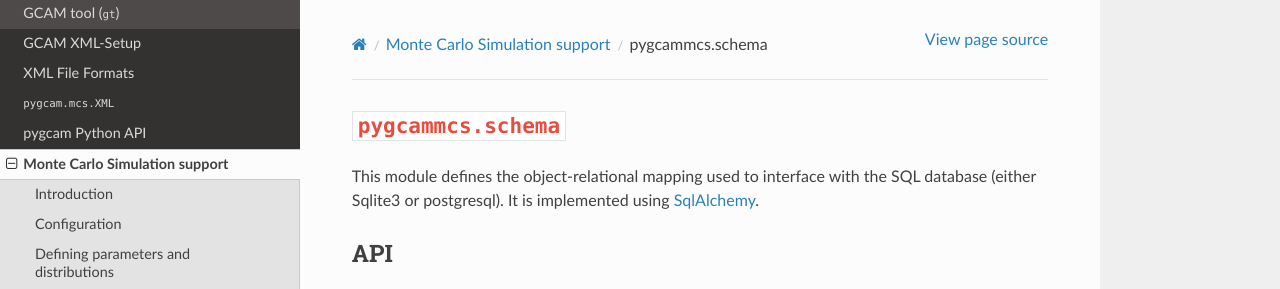
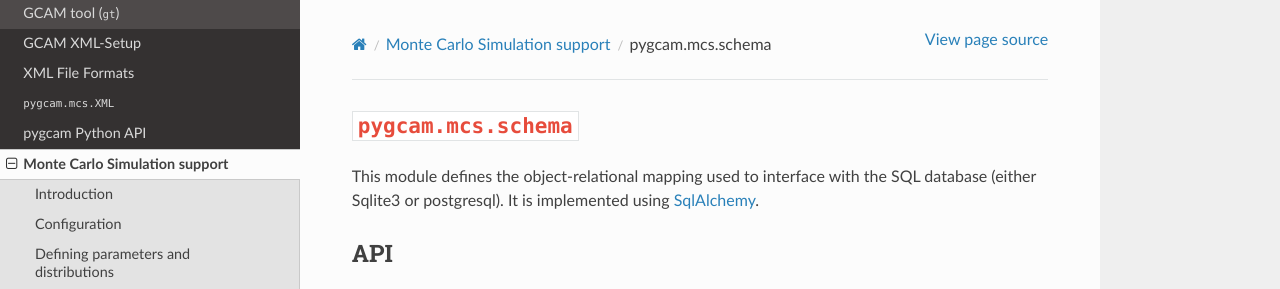
Before and after one commit to JGCRI/pygcam, a Sphinx documentation site: the page built from docs/source/mcs/pygcam.mcs.schema.rst, in a window 1280 px wide, cut to the strip 0-289 px from the top of the page. Built offline with Sphinx 7.4.7 and the Read the Docs theme 2.0.0, drawn with Linux system fonts in a browser that asks for light colours; the version number is read from the project's files by our own code; some of the changed text lies outside the part shown.

Commit message:
Cleaned up docs

```diff
--- a/docs/source/conf.py
+++ b/docs/source/conf.py
@@ -18,7 +18,7 @@
 # If extensions (or modules to document with autodoc) are in another directory,
 # add these directories to sys.path here. If the directory is relative to the
 # documentation root, use os.path.abspath to make it absolute, like shown here.
-sys.path.insert(0, os.path.abspath('../../..'))
+sys.path.insert(0, os.path.abspath('../..'))
 
 from pygcam.version import VERSION
 
--- a/docs/source/mcs/pygcam.mcs.schema.rst
+++ b/docs/source/mcs/pygcam.mcs.schema.rst
@@ -1,4 +1,4 @@
-``pygcammcs.schema``
+``pygcam.mcs.schema``
 ============================
 
 This module defines the object-relational mapping used to interface
@@ -8,5 +8,5 @@
 API
 ---
 
-.. automodule:: pygcammcs.schema
+.. automodule:: pygcam.mcs.schema
    :members:
```
Also changed, not shown: docs/source/mcs/pygcam.mcs.GCAM.rst (deleted, +0 -9 lines), docs/source/mcs/pygcam.mcs.gcamtool.rst (added, +9 -0 lines).
